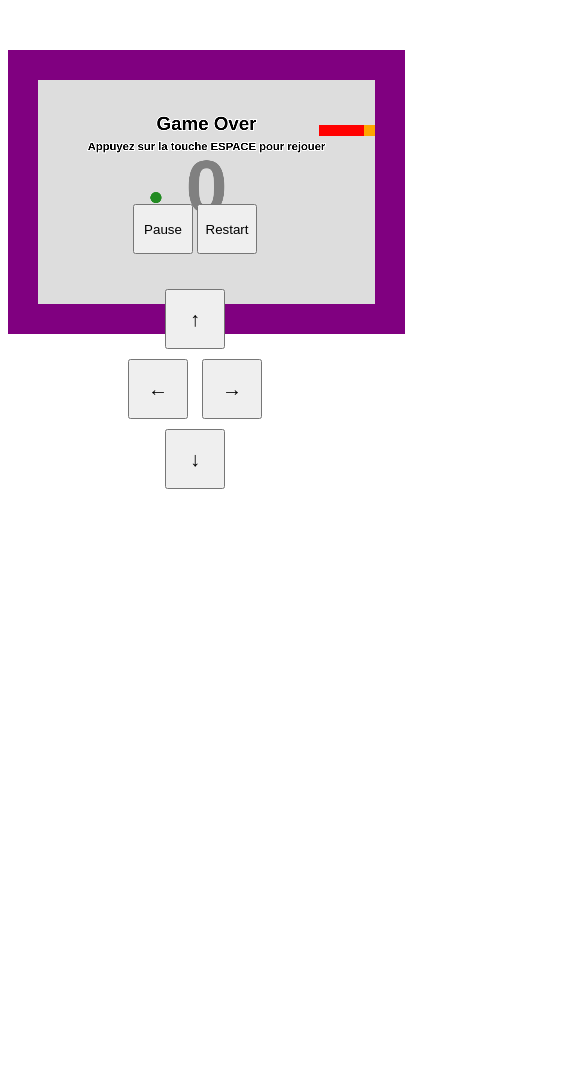
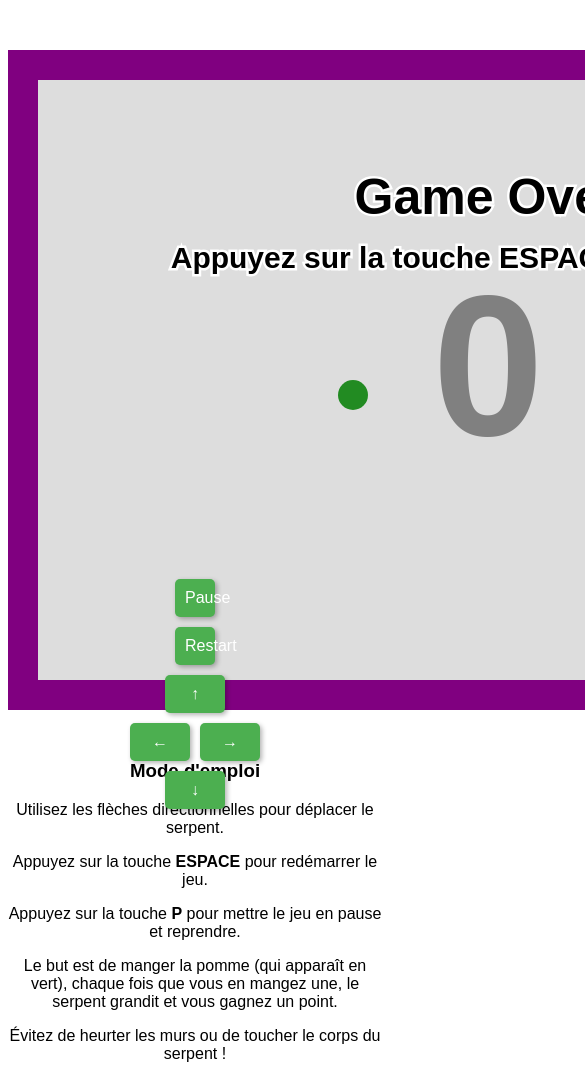
Before and after one commit to Ginny-Siix/jeu-serpent, a plain HTML site: page index.html in a window 390 px wide. Shown: the top 1066 px of the page, 585 px wide, since content can reach past the window. Before the commit the page ends 844 px from the top, so only its background shows below. Drawn offline with Linux system fonts and the light colour scheme.

Commit message:
modification du css pour les boutons

```diff
--- a/index.html
+++ b/index.html
@@ -10,73 +10,84 @@
         display: none;
       }
 
-      /* Affiche les contrôles uniquement sur les petits écrans (téléphones et tablettes) */
-      @media (max-width: 768px) {
+      /* Positionner les boutons de manière fixe en bas pour les écrans mobiles */
       #controls {
-          display: block;
-          position: fixed; /* Utiliser fixed pour que ça reste en bas */
-          bottom: 350px; /* Ajuster la distance du bas */
+        position: fixed;
+        bottom: 10px;
         left: 50%;
         transform: translateX(-50%);
-          z-index: 10; /* S'assurer que les contrôles sont au-dessus du canvas */
+        z-index: 10; /* Assurer que les boutons sont au-dessus du jeu */
+        display: flex;
+        flex-direction: column;
+        align-items: center;
+        padding: 10px;
       }
 
-        #directionControls button {
+      /* Style des boutons */
+      button {
         margin: 5px;
-          width: 50px; /* Augmenter la taille des boutons pour plus de confort */
-          height: 50px;
-          font-size: 20px; /* Agrandir le texte pour une meilleure visibilité */
+        padding: 10px;
+        font-size: 18px;
+        cursor: pointer;
+        background-color: #4caf50;
+        color: white;
+        border: none;
+        border-radius: 5px;
+        width: 50px;
       }
 
-        /* Flèches directionnelles */
+      button:focus {
+        outline: none; /* Enlever le contour par défaut lors du focus */
+      }
+
+      /* Styliser les boutons de direction pour les rendre plus visibles */
+      #upButton,
+      #leftButton,
+      #rightButton,
+      #downButton {
+        width: 60px;
+      }
+
+      /* Ajuster les tailles et l'espacement pour les petits écrans */
+      @media (max-width: 600px) {
+        #controls {
+          bottom: 20px; /* Ajuster un peu plus bas si nécessaire sur mobile */
+        }
+
+        button {
+          font-size: 16px; /* Réduire légèrement la taille des boutons */
+          width: 40px; /* Réduire la largeur des boutons */
+        }
+
+        #upButton {
+          width: 60px; /* Garder la largeur plus grande pour le bouton "↑" */
+        }
+      }
+
+      /* Optionnel : Ajouter un léger ombrage pour les boutons */
+      button {
+        box-shadow: 2px 2px 5px rgba(0, 0, 0, 0.3);
+      }
+
+      button:hover {
+        background-color: #45a049; /* Changer la couleur du bouton au survol */
+      }
+
+      /* Disposition des boutons directionnels */
       #directionControls {
         display: flex;
         flex-direction: column;
-          justify-content: center;
         align-items: center;
-          margin: 30px 0 0 0; /* Déplacer les flèches vers le haut */
       }
 
-        /* Flèches individuelles */
-        #directionControls button {
-          margin: 5px;
-          width: 60px;
-          height: 60px;
+      #directionControls div {
+        display: flex;
       }
 
-        #pauseButton {
-          margin-left: 10px;
-          width: 60px;
-          height: 50px;
-        }
-
-        #restartButton {
-          width: 60px;
-          height: 50px;
-        }
-
-        /* Ajouter un peu de marge entre les flèches et les boutons */
-        #upButton {
-          margin-bottom: -10px; /* Remonter un peu la flèche vers le haut */
-        }
-
-        #downButton {
-          margin-top: -10px; /* Remonter un peu la flèche vers le bas */
-        }
-
-        #instructions {
-          display: none;
-        }
-      }
-
-      /* Canvas responsive avec margin et centrage */
-      canvas {
-        display: block;
-        margin: 30px auto; /* Centrer le canvas et ajouter de l'espace autour */
-        background-color: #ddd;
-        border: 30px solid purple;
-        max-width: 90%; /* Le canvas prendra 90% de la largeur de l'écran */
-        height: auto; /* La hauteur s'ajuste en fonction de la largeur */
+      /* Espacement entre les boutons de direction */
+      #leftButton,
+      #rightButton {
+        margin: 5px;
       }
     </style>
   </head>
```
Lines whose indentation alone changed are shown as unchanged.
